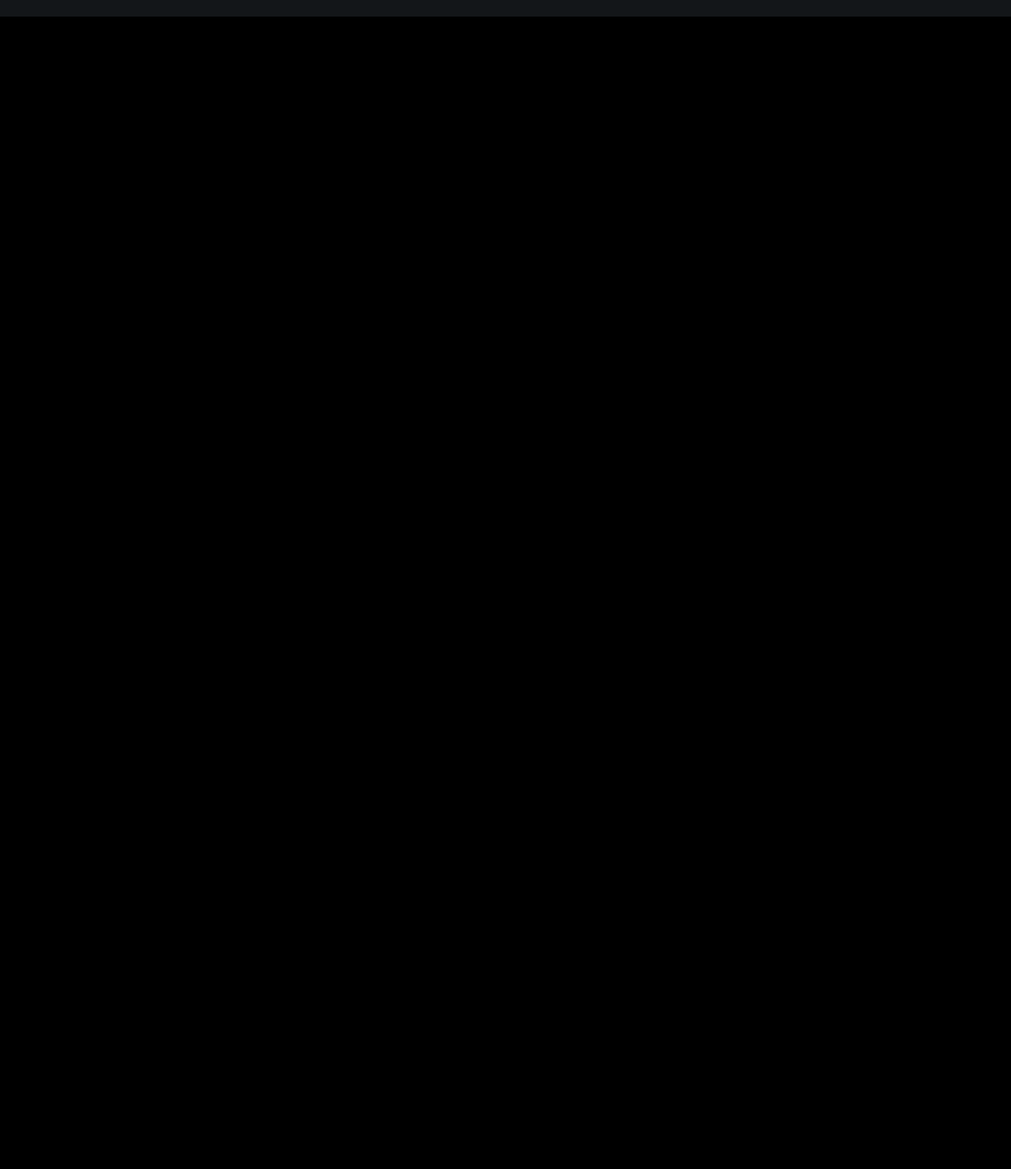
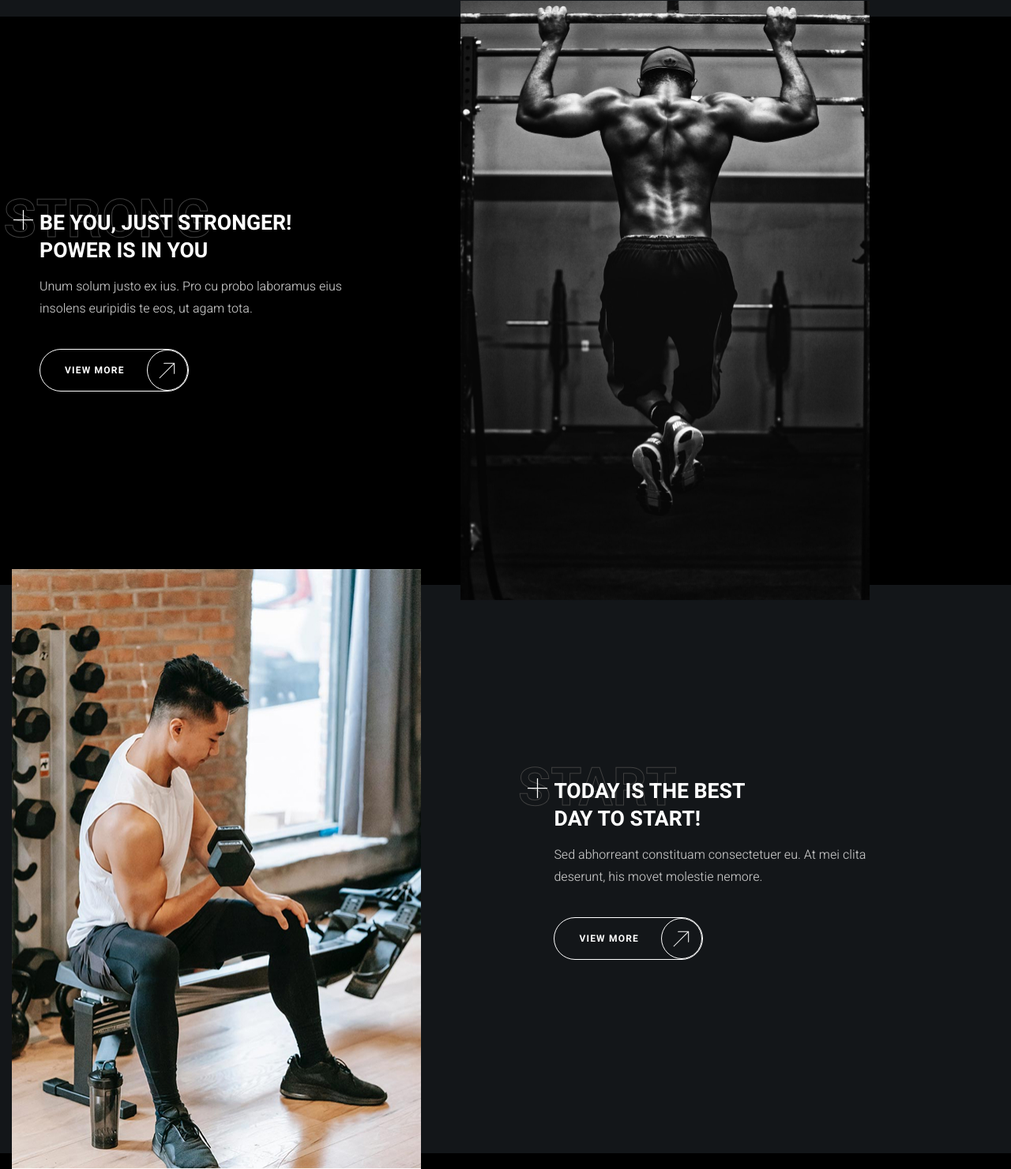
Before and after one commit to Lundennn/Crossfit, a plain HTML site: page index.html in a window 1280 px wide. Shown: the part 779-2260 px from the top of the page at 79% size. Before the commit the page ends 800 px from the top, so only its background shows below. Drawn offline with Linux system fonts and the light colour scheme.

Commit message:
lesson 3

```diff
--- a/index.html
+++ b/index.html
@@ -10,7 +10,7 @@
 <body>
     <header class="header">
         <a class="header-logo" href="/">
-            <img class="header-logo-image" src="images/header-logo-kropp.svg" alt="Логотип Kropp Fitness" height="25" width="135">
+            <img class="header-logo-image" src="images/header-logo-kropp.png" alt="Логотип Kropp Fitness" height="25" width="135">
         </a>
 
         <nav class="header-menu">
@@ -62,6 +62,35 @@
                 </ul>
             </div>
         </section>
+        <section class="motivation">
+            <h2 class="visually-hidden">Motivation</h2>
+            <ul class="motivation-list">
+                <li class="motivation-item">
+                    <div class="motivation-card container">
+                        <div class="motivation-card-body">
+                            <h3 class="motivation-card-title backdrop-title title-medium" data-title="strong">Be you, just stronger! <br> Power is in you</h3>
+                            <div class="motivation-card-description">
+                                <p>Unum solum justo ex ius. Pro cu probo laboramus eius insolens euripidis te eos, ut agam tota.</p>
+                            </div>
+                            <a href="/" class="motivation-card-button button transparent">View more</a>
+                        </div>
+                        <img src="./images/motivation/1.jpg" alt="man doing pull-ups on horizontal bar" width="518" height="760" class="motivation-card-image">
+                    </div>
+                </li>
+                <li class="motivation-item">
+                    <div class="motivation-card container">
+                        <div class="motivation-card-body">
+                            <h3 class="motivation-card-title backdrop-title title-medium" data-title="start">Today is the best <br> day to start!</h3>
+                            <div class="motivation-card-description">
+                                <p>Sed abhorreant constituam consectetuer eu. At mei clita deserunt, his movet molestie nemore.</p>
+                            </div>
+                            <a href="/" class="motivation-card-button button transparent">View more</a>
+                        </div>
+                        <img src="./images/motivation/2.jpg" alt="man with dumbbell" width="518" height="760" class="motivation-card-image">
+                    </div>
+                </li>
+            </ul>
+        </section>
     </main>
 </body>
 </html>
--- a/style.css
+++ b/style.css
@@ -42,7 +42,8 @@
     --container-width: 1300px;
     --container-padding-x: 15px;
 
-    --transition-duration: 0.2s;
+    /* --transition-duration: 0.2s;  */
+    --transition-duration: all 0.2s ease;
 
     --header-height: 90px;
 }
@@ -72,10 +73,18 @@ a:hover {
   color: var(--color-light-grey);
 }
 
+p {
+  margin-block: 0;
+}
+
+p:not([class]):not(:last-child) {
+  margin-bottom: 24px;
+}
+
 .container {
-    max-width: calc(var(--container-width + var(--container-padding-x)*2));
-    margin-inline: auto;
-    padding-inline: var(--container-padding-x);
+  max-width: calc(var(--container-width) + var(--container-padding-x) * 2);
+  margin-inline: auto;
+  padding-inline: var(--container-padding-x);
 }
 
 .visually-hidden {
@@ -95,6 +104,39 @@ a:hover {
 h1, h2, h3, h4, h5, h6 {
     font-weight: 700;
     text-transform: uppercase;
+}
+
+.title-medium {
+  font-size: clamp(20px, 2.08vw, 40px);
+  line-height: 1.3;
+  color: var(--color-light);
+}
+
+.backdrop-title {
+  position: relative;
+  z-index: 2;
+}
+
+.backdrop-title::before {
+  content: "";
+  display: block;
+  position: absolute;
+  right: calc(100% + 8px);
+  width: 26px;
+  aspect-ratio: 1;
+  background: url('./icons/plus.svg') center/contain no-repeat;
+}
+
+.backdrop-title::after {
+  content: attr(data-title);
+  position: absolute;
+  z-index: -1;
+  top: -0.47em;
+  left: -0.62em;
+  font-family: var(--font-family-accent);
+  color: transparent;
+  font-size: 2.8em;
+  -webkit-text-stroke: 1px var(--color-dark-grey);
 }
 
 .header {
@@ -145,23 +187,51 @@ h1, h2, h3, h4, h5, h6 {
 
 .button {
   display: inline-flex;
+  align-items: center;
   height: 38px;
-  align-items: center;
   padding-inline: 26px;
   font-size: 12px;
   font-weight: 700;
   line-height: 2;
   letter-spacing: 1.2px;
   text-transform: uppercase;
-  border-color: var(--color-light);
+  text-decoration: none;
+  white-space: nowrap;
+  background-color: var(--color-light);
   border: none;
   border-radius: var(--border-radius);
-  white-space: nowrap;
 }
 
 .button:hover {
   color: var(--color-light-grey);
   cursor: pointer;
+}
+
+.button.transparent {
+  position: relative;
+  height: var(--input-height);
+  padding-left: 31px;
+  padding-right: 80px;
+  background-color: transparent;
+  border: var(--border);
+
+  transition: var(--transition-duration);
+}
+
+.button.transparent::after {
+  content: '';
+  position: absolute;
+  right: 0;
+  height: 100%;
+  aspect-ratio: 1;
+  background: url('../icons/arrow-top-right.svg') center/70% no-repeat;
+  border: var(--border);
+  border-radius: 50%;
+}
+
+.button.transparent:hover {
+  color: var(--color-dark);
+  background-color: var(--color-light-grey);
 }
 
 .header-burger-button {
@@ -216,6 +286,8 @@ h1, h2, h3, h4, h5, h6 {
 .banner-info::before {
   /* без этого свойства элемент не отобразится */
   content: "";
+  /* сам решу */
+  display: block;
   width: clamp(60px, 10.1vw, 194px);
   aspect-ratio: 1;
   background-image: url('./icons/bold-arrow-down-right.svg');
@@ -270,6 +342,47 @@ h1, h2, h3, h4, h5, h6 {
   border-color: var(--color-light-grey);
 }
 
+.motivation-item:nth-child(even) {
+  background-color: var(--color-dark-alternate);
+}
+
+.motivation-item:nth-child(even) .motivation-card {
+  flex-direction: row-reverse;
+}
+
+.motivation-card {
+  display: flex;
+  justify-content: start;
+  align-items: center;
+  column-gap: clamp(30px, 10.42vw, 200px);
+}
+
+.motivation-card-image {
+  margin-block: -60px;
+}
+
+.motivation-card-body {
+  padding-left: 35px;
+}
+
+.motivation-card-title:not(:last-child) {
+  margin-bottom: 14px;
+}
+
+.motivation-card-description {
+  width: 400px;
+}
+
+.motivation-card-description:not(:last-child) {
+  margin-bottom: 37px;
+}
+
+@media (max-width: 1919px) {
+  .motivation-card-image {
+    margin-block: -20px;
+  }
+}
+
 @media (max-width: 1024px) {
   .header {
     flex-wrap: wrap;
@@ -277,7 +390,7 @@ h1, h2, h3, h4, h5, h6 {
     padding-top: 20px;
   }
 
-  .header
+  .header,
   .banner {
     padding-inline: 15px;
   }
@@ -294,6 +407,16 @@ h1, h2, h3, h4, h5, h6 {
   .banner {
     row-gap: 10px;
   }
+
+  .motivation-card {
+    padding-block: 50px;
+  }
+
+  .motivation-card-image {
+    max-width: 30%;
+    height: auto;
+    margin-block: 0;
+  }
 }
 
 @media (max-width: 767px) {
@@ -306,7 +429,7 @@ h1, h2, h3, h4, h5, h6 {
   }
 
   .header-menu-list {
-    column-gap: 20px;
+    column-gap: 24px;
   }
 
   .header-menu-link {
@@ -314,7 +437,7 @@ h1, h2, h3, h4, h5, h6 {
   }
 
   .header-actions {
-    column-gap: 20px;
+    column-gap: 15px;
   }
 
   .banner-info {
@@ -323,6 +446,23 @@ h1, h2, h3, h4, h5, h6 {
 
   .banner-info::before {
     margin-right: 10px;
-    margin-left: 10px;
+  }
+
+  .motivation-card,
+  .motivation-item:nth-child(even) .motivation-card {
+    flex-direction: column-reverse;
+  }
+
+  .motivation-card {
+    row-gap: 30px;
+    padding-block: 30px;
+  }
+
+  .motivation-card-image {
+    max-width: 60%;
+  }
+
+  .motivation-card-description.motivation-card-title:not(:last-child) {
+    margin-bottom: 20px;
   }
 }
```
Also changed, not shown: icons/arrow-top-right.svg (added), icons/plus.svg (added), images/motivation/1.jpg (added), images/motivation/2.jpg (added).
